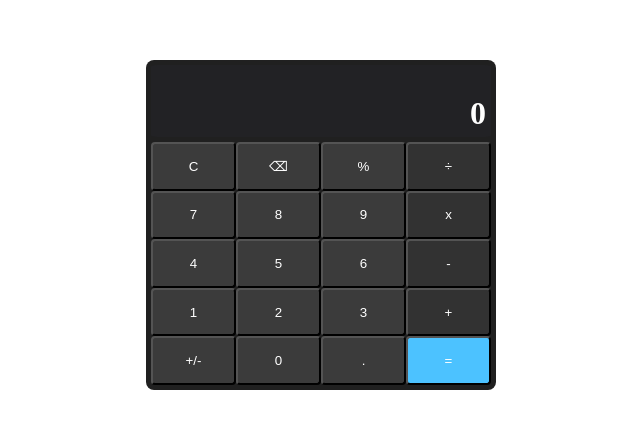
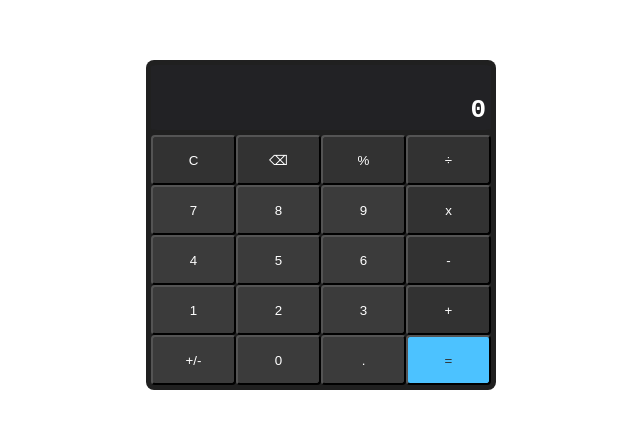
Before and after one commit to terwebs/Calculator, a plain HTML site: page index.html in a window 1280 px wide. Shown: the part 183-612 px from the top of the page, without its empty margins (319-959 px from the left). Drawn offline with Linux system fonts and the light colour scheme.

Commit message:
small adjustment in styles

```diff
--- a/index.html
+++ b/index.html
@@ -14,9 +14,9 @@
                 <h1 id="displayNum" class="display">0</h1>
             </div>
             <div class="calc-row">
-                <button id="clear">C</button>
-                <button id="back">⌫</button>
-                <button id="percent">%</button>
+                <button id="clear" class="operator">C</button>
+                <button id="back" class="operator">⌫</button>
+                <button id="percent" class="operator">%</button>
                 <button id="div" class="operator">÷</button>
             </div>
             <div class="calc-row">
--- a/styles.css
+++ b/styles.css
@@ -29,7 +29,8 @@
     display: flex;
     flex-direction: column;
     justify-content: center;
-    padding-top: 5px;;
+    padding-top: 5px;
+    font-family: monospace;
 }
 
 .display{
@@ -66,7 +67,8 @@ button{
 }
 
 .equals{
-    background-color: rgb(76, 194, 255)
+    background-color: rgb(76, 194, 255);
+    color: rgb(50, 50, 50)
 }
 
 .operator{
```
